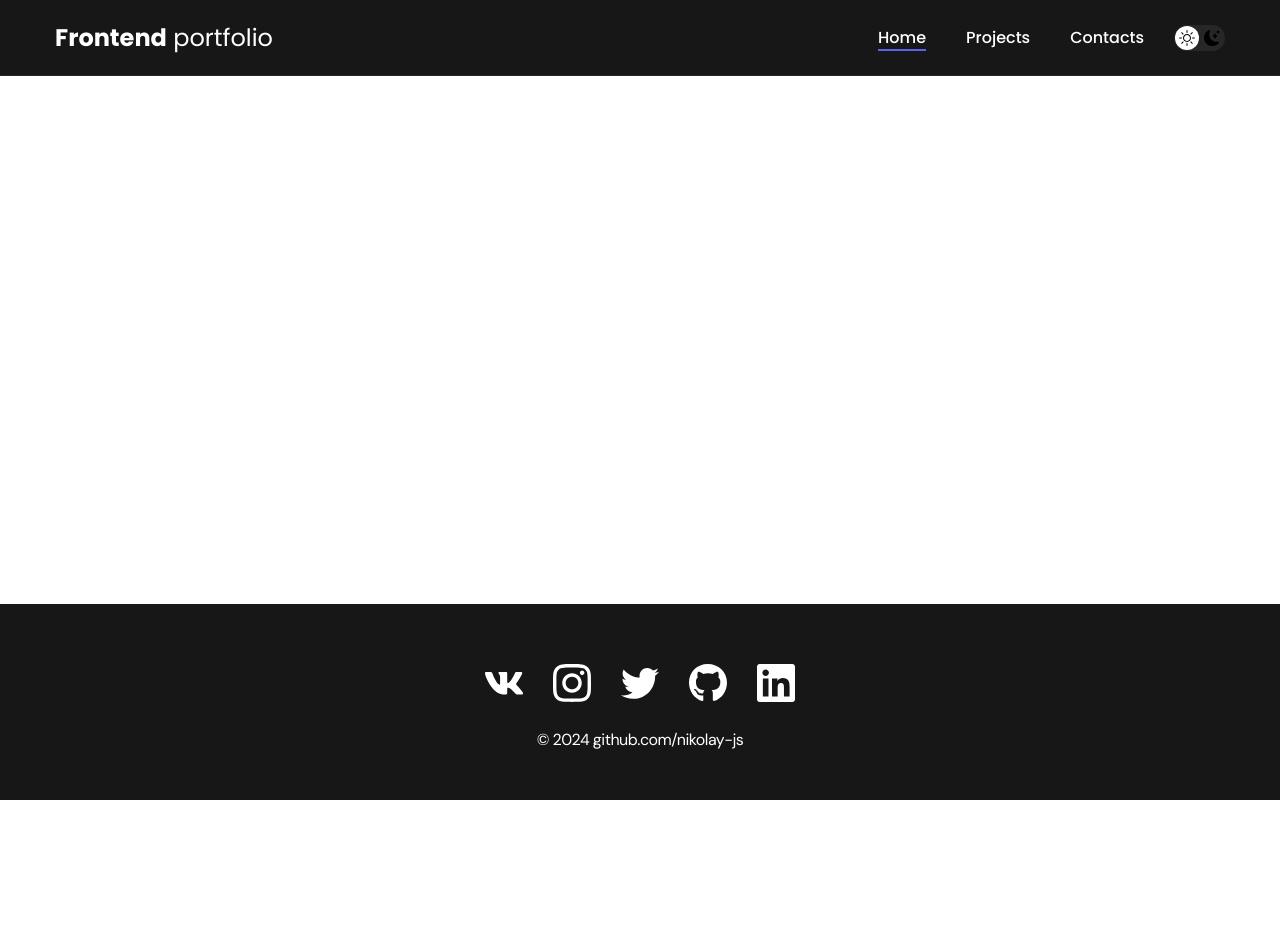
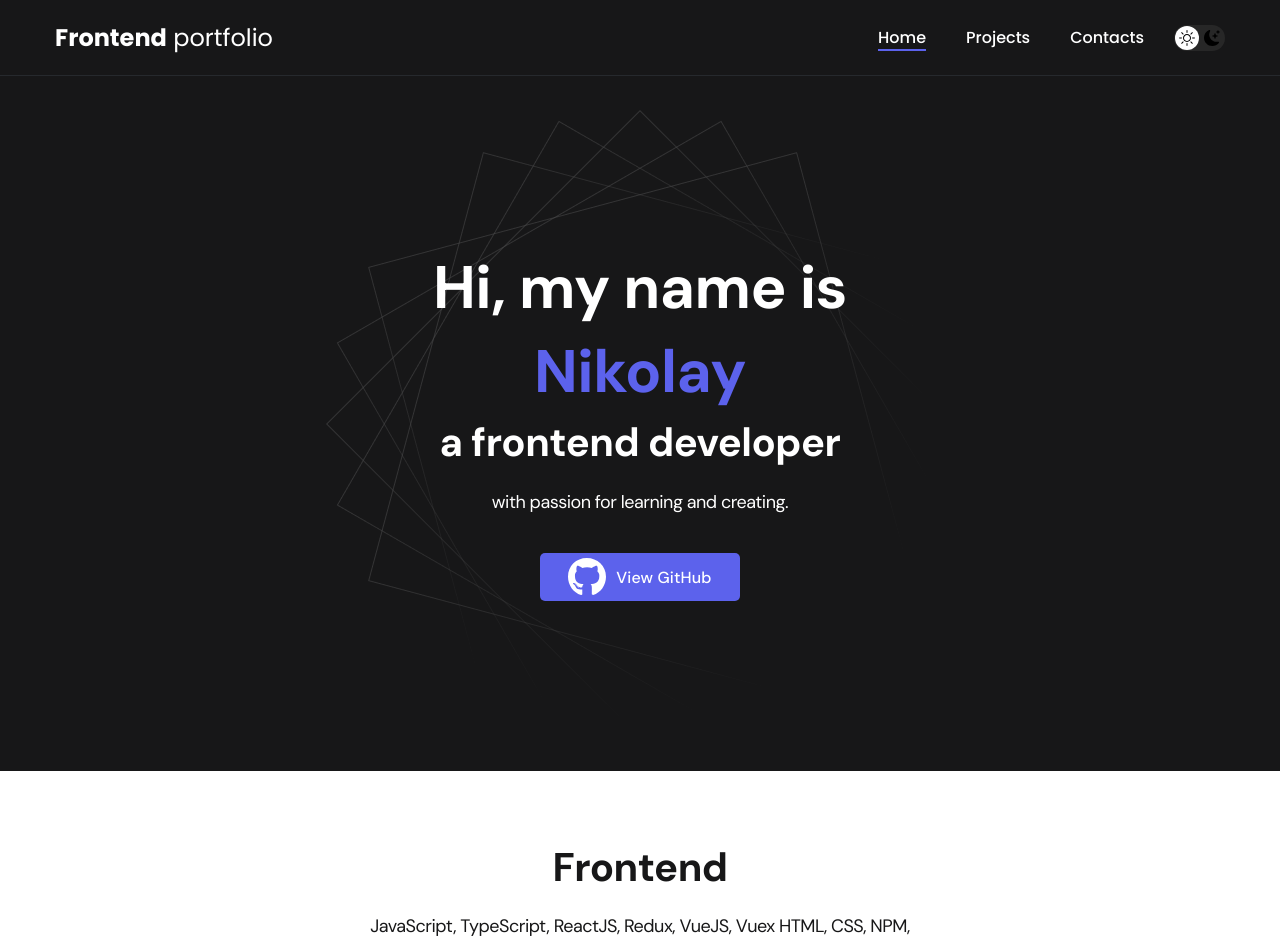
Before and after one commit to nikolay-js/portfolio, a React (Create React App) app: page / in a window 1280 px wide. Shown: the top 944 px of the page. Before the commit the page ends 800 px from the top, so only its background shows below. Built offline with nearby package versions, Linux system fonts and the light colour scheme.

Commit message:
Added home page

```diff
--- a/src/App.js
+++ b/src/App.js
@@ -1,15 +1,19 @@
 import "./styles/main.css";
 
-import {BrowserRouter as Router} from "react-router-dom";
+import {BrowserRouter as Router, Routes, Route} from "react-router-dom";
 
 import Navbar from "./components/navbar/Navbar";
 import Footer from "./components/footer/Footer";
+import Home from "./pages/Home";
 
 function App() {
   return (
     <div className="App">
       <Router>
         <Navbar />
+				<Routes>
+					<Route path="/" element={<Home />} />
+				</Routes>
         <Footer />
       </Router>
     </div>
--- /dev/null
+++ b/src/components/header/Header.jsx
@@ -0,0 +1,27 @@
+import "./style.css";
+
+import gitHubIcon from './../../img/icons/gitHub.svg';
+
+const Header = () => {
+  return (
+    <header className="header">
+      <div className="header__wrapper">
+        <h1 className="header__title">
+          <strong>
+            Hi, my name is <em>Nikolay</em>
+          </strong>
+          <br />a frontend developer
+				</h1>
+        <div className="header__text">
+          <p>with passion for learning and creating.</p>
+        </div>
+        <a href="https://github.com/nikolay-js" target="_blank" rel="noreferrer" className="btn">
+          <img src={gitHubIcon} alt="GitHubIcon" />
+          View GitHub
+				</a>
+      </div>
+    </header>
+  );
+}
+
+export default Header;
--- /dev/null
+++ b/src/components/header/style.css
@@ -0,0 +1,50 @@
+/* Header */
+.header {
+	padding: 40px 0;
+	min-height: 695px;
+
+	display: flex;
+	justify-content: center;
+	align-items: center;
+
+	background-color: var(--header-bg);
+	background-image: url('./../../img/header-bg.png');
+	background-repeat: no-repeat;
+	background-size: auto;
+	background-position: center center;
+
+	color: var(--header-text);
+	text-align: center;
+}
+
+.header__wrapper {
+	padding: 0 15px;
+	max-width: 660px;
+}
+
+.header__title {
+	margin-bottom: 20px;
+	font-size: 40px;
+	font-weight: 700;
+	line-height: 1.4;
+}
+
+.header__title strong {
+	font-size: 60px;
+	font-weight: 700;
+}
+
+.header__title em {
+	font-style: normal;
+	color: var(--accent);
+}
+
+.header__text {
+	margin-bottom: 40px;
+	font-size: 18px;
+	line-height: 1.333;
+}
+
+.header__text p + p {
+	margin-top: 0.5em;
+}
--- /dev/null
+++ b/src/pages/Home.jsx
@@ -0,0 +1,29 @@
+import Header from './../components/header/Header'
+
+const Home = () => {
+    return (
+		<>
+			<Header />
+			<main className="section">
+				<div className="container">
+					<ul className="content-list">
+						<li className="content-list__item">
+							<h2 className="title-2">Frontend</h2>
+							<p>
+								JavaScript, TypeScript, ReactJS, Redux, VueJS, Vuex
+								HTML, CSS, NPM, BootStrap, MaterialUI, Yarn,
+								TailwindCSS, StyledComponents
+							</p>
+						</li>
+						<li className="content-list__item">
+							<h2 className="title-2">Backend</h2>
+							<p>NodeJS, MySQL, MongoDB, PHP, Laravel</p>
+						</li>
+					</ul>
+				</div>
+			</main>
+		</>
+	);
+}
+
+export default Home;
--- a/src/styles/main.css
+++ b/src/styles/main.css
@@ -104,7 +104,10 @@ body {
 /* Btn */
 
 .btn {
-	display: inline-block;
+	display: inline-flex;
+	column-gap: 10px;
+	align-items: center;
+
 	height: 48px;
 	padding: 12px 28px;
 
```
Also changed, not shown: src/img/header-bg.png (added).
